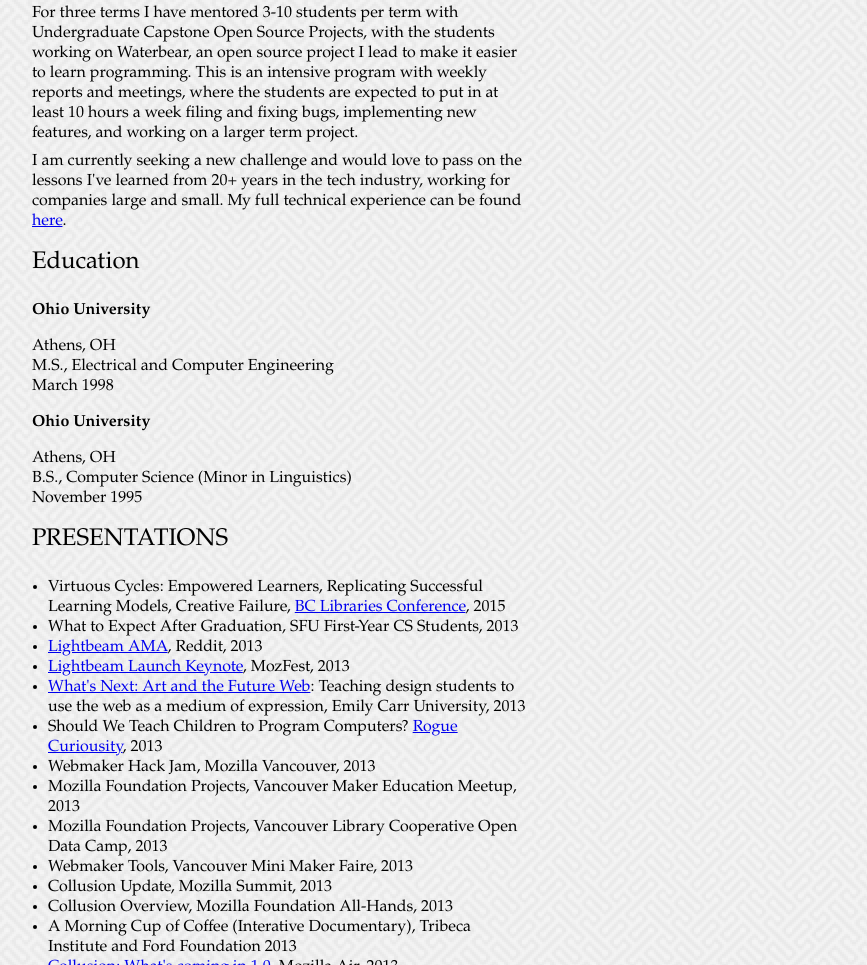
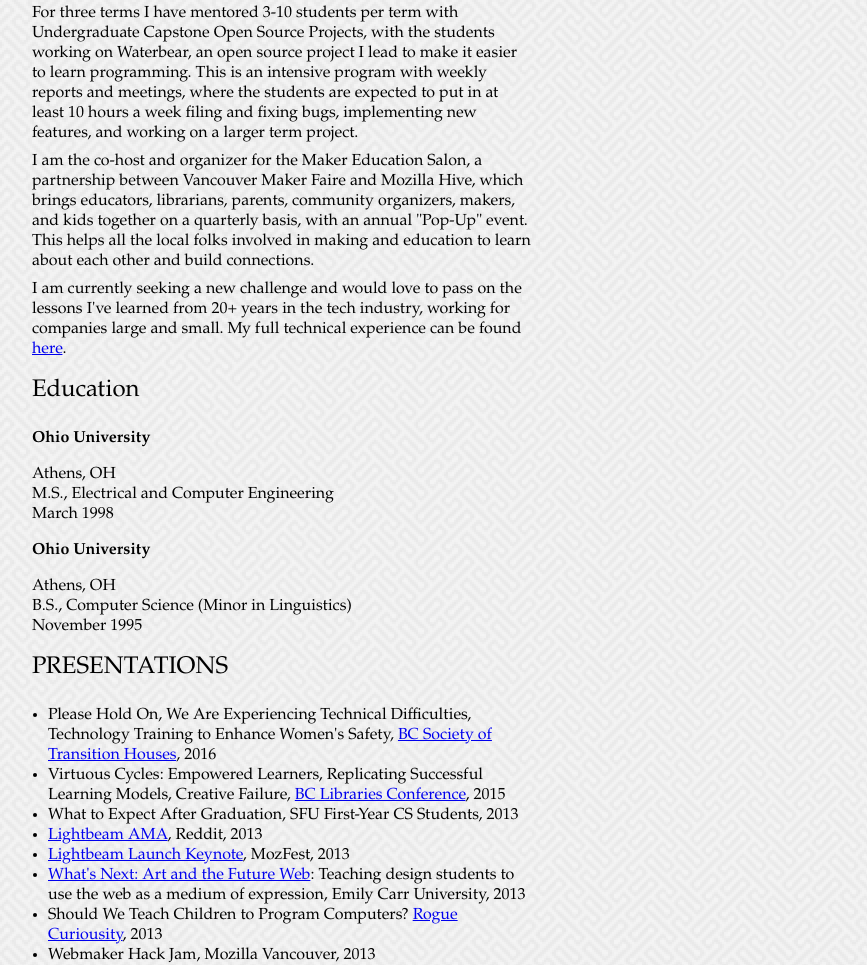
Before and after one commit to rtanglao/resume, a plain HTML site: page teaching/index.html in a window 1280 px wide. Shown: the part 584-1549 px from the top of the page, without its empty margins (358-1225 px from the left). Drawn offline with nearby package versions, Linux system fonts and the light colour scheme.

Commit message:
update presentations

```diff
--- a/teaching/index.html
+++ b/teaching/index.html
@@ -28,6 +28,8 @@
 
 <p>For three terms I have mentored 3-10 students per term with Undergraduate Capstone Open Source Projects, with the students working on Waterbear, an open source project I lead to make it easier to learn programming. This is an intensive program with weekly reports and meetings, where the students are expected to put in at least 10 hours a week filing and fixing bugs, implementing new features, and working on a larger term project.</p>
 
+<p>I am the co-host and organizer for the Maker Education Salon, a partnership between Vancouver Maker Faire and Mozilla Hive, which brings educators, librarians, parents, community organizers, makers, and kids together on a quarterly basis, with an annual &quot;Pop-Up&quot; event. This helps all the local folks involved in making and education to learn about each other and build connections.</p>
+
 <p>I am currently seeking a new challenge and would love to pass on the lessons I&#39;ve learned from 20+ years in the tech industry, working for companies large and small. My full technical experience can be found <a href="https:https://dethe.github.io/resume/">here</a>.</p>
 
 <h2>Education</h2>
@@ -51,6 +53,7 @@
 <h2>PRESENTATIONS</h2>
 
 <ol>
+<li>Please Hold On, We Are Experiencing Technical Difficulties, Technology Training to Enhance Women&#39;s Safety, <a href="http://bcsth.ca/">BC Society of Transition Houses</a>, 2016</li>
 <li>Virtuous Cycles: Empowered Learners, Replicating Successful Learning Models, Creative Failure, <a href="https://bclaconnect.ca/2015-conference/?page_id=336">BC Libraries Conference</a>, 2015</li>
 <li>What to Expect After Graduation, SFU First-Year CS Students, 2013</li>
 <li><a href="https://www.reddit.com/r/IAmA/comments/1pbjtw/we_are_the_mozilla_team_who_have_been_working_on">Lightbeam AMA</a>, Reddit, 2013</li>
```
Also changed, not shown: 1 other file.
